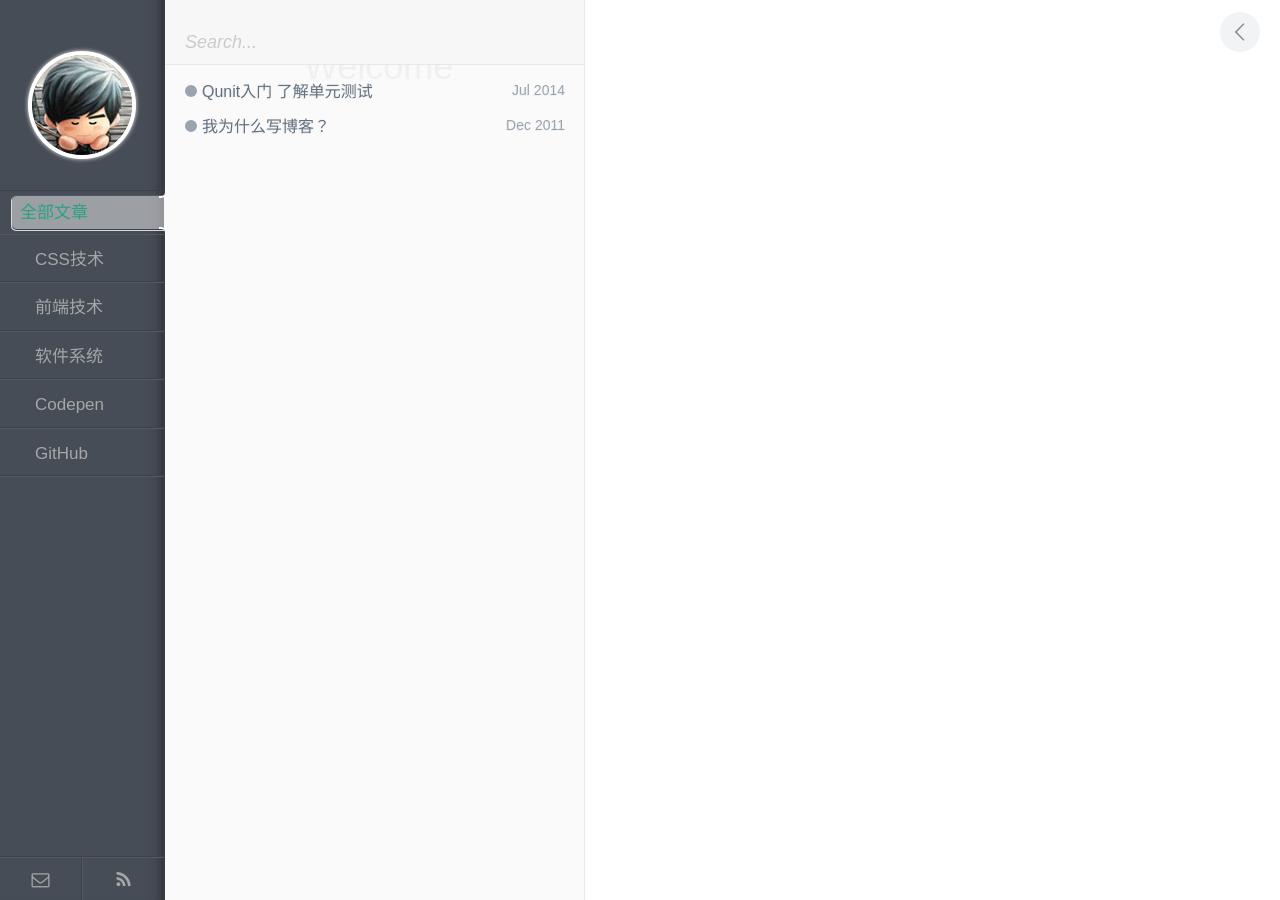
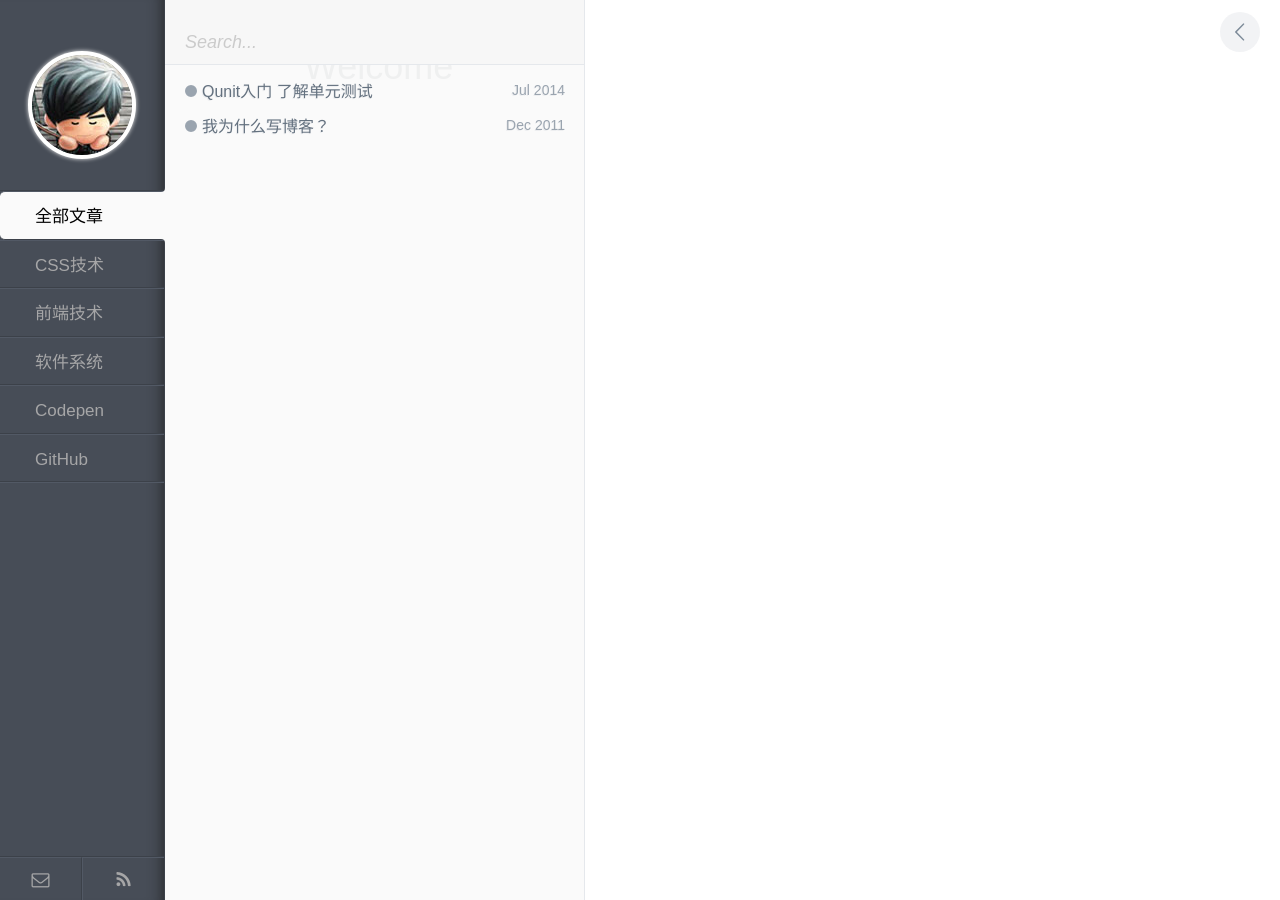
Before and after one commit to lifangz/lifangz.github.io, a Jekyll site: the page built from index.html, in a window 1280 px wide. Built offline with Jekyll 4.4.1, drawn with Linux system fonts in a browser that asks for light colours.

Commit message:
更新Tags

```diff
--- a/_layouts/index.html
+++ b/_layouts/index.html
@@ -16,7 +16,7 @@
         <a href="/index.html" id="avatar"></a>
 
         <ul id="tags__ul">
-          <li id="js-label1" class="tags__li tags-btn  pl__all active">全部文章</li>
+          <li id="js-label1" class="tags__li tags-btn  pl_all active">全部文章</li>
           <li id="js-label2" class="tags__li tags-btn css">CSS技术</li>
           <li id="js-label3" class="tags__li tags-btn front_end">前端技术</li>
           <li id="js-label4" class="tags__li tags-btn mac">软件系统</li>
```
